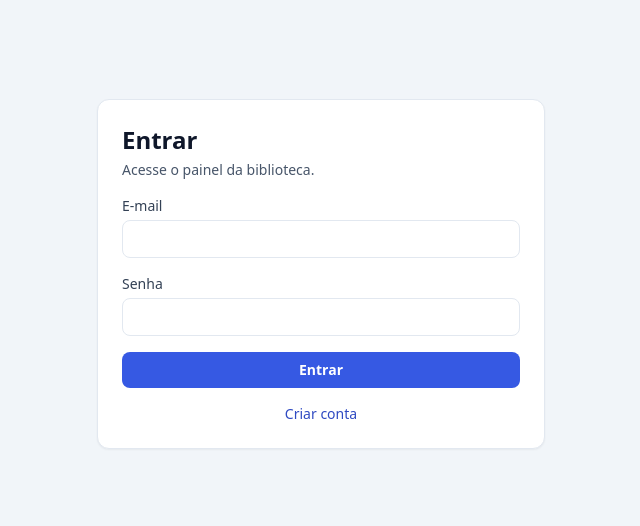
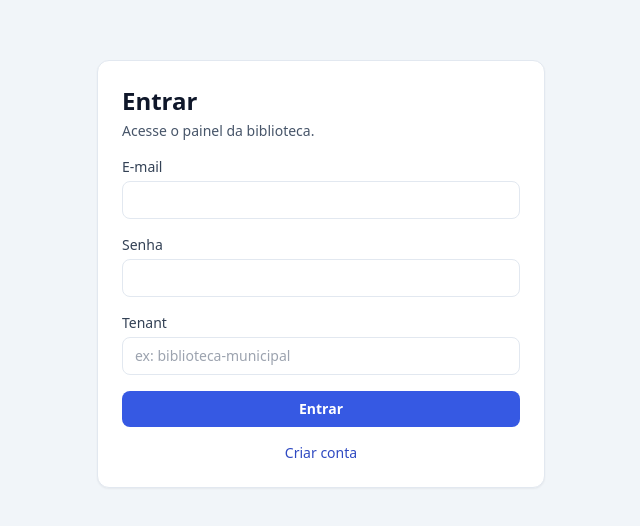
Before and after one commit to gabrielribeirogpx-arch/biblioteca-saas, a Next.js app in the folder frontend/: page /login in a window 1280 px wide. Shown: the part 126-652 px from the top of the page, without its empty margins (319-959 px from the left). Built offline with nearby package versions, Linux system fonts and the light colour scheme.

Commit message:
Fix multi-tenant login tenant resolution

```diff
--- a/frontend/app/login/page.tsx
+++ b/frontend/app/login/page.tsx
@@ -12,9 +12,10 @@ export default function LoginPage() {
   const searchParams = useSearchParams();
   const [email, setEmail] = useState(searchParams.get('email') ?? '');
   const [password, setPassword] = useState('');
+  const [tenant, setTenant] = useState(searchParams.get('tenant') ?? '');
   const [error, setError] = useState<string | null>(null);
   const [submitting, setSubmitting] = useState(false);
-  const tenantParam = searchParams.get('tenant') ?? undefined;
+  const tenantParam = tenant.trim() || undefined;
 
   useEffect(() => {
     if (!isLoading && isAuthenticated) {
@@ -75,6 +76,18 @@ export default function LoginPage() {
           />
         </label>
 
+        <label className="block text-sm font-medium text-slate-700">
+          Tenant
+          <input
+            className="mt-1 w-full rounded-lg border px-3 py-2"
+            name="tenant"
+            onChange={(event) => setTenant(event.target.value)}
+            placeholder="ex: biblioteca-municipal"
+            required
+            value={tenant}
+          />
+        </label>
+
         {error ? <p className="text-sm text-red-600">{error}</p> : null}
 
         <button
--- a/frontend/context/AuthContext.tsx
+++ b/frontend/context/AuthContext.tsx
@@ -18,7 +18,6 @@ interface AuthContextValue {
 }
 
 const AuthContext = createContext<AuthContextValue | undefined>(undefined);
-const FALLBACK_TENANT_ID = 'biblioteca-municipal';
 
 export function AuthProvider({ children }: { children: React.ReactNode }) {
   const [token, setToken] = useState<string | null>(null);
@@ -40,7 +39,11 @@ export function AuthProvider({ children }: { children: React.ReactNode }) {
   }, []);
 
   const login = useCallback(async (email: string, password: string, tenantId?: string) => {
-    const resolvedTenantId = (tenantId ?? getStoredTenantId() ?? FALLBACK_TENANT_ID).trim() || FALLBACK_TENANT_ID;
+    const resolvedTenantId = (tenantId ?? getStoredTenantId()).trim();
+
+    if (!resolvedTenantId) {
+      throw new Error('Informe o tenant para acessar sua biblioteca');
+    }
     const sanitizedEmail = email.trim();
     const sanitizedPassword = password;
     const apiBaseUrl = process.env.NEXT_PUBLIC_API_URL ?? '';
```
